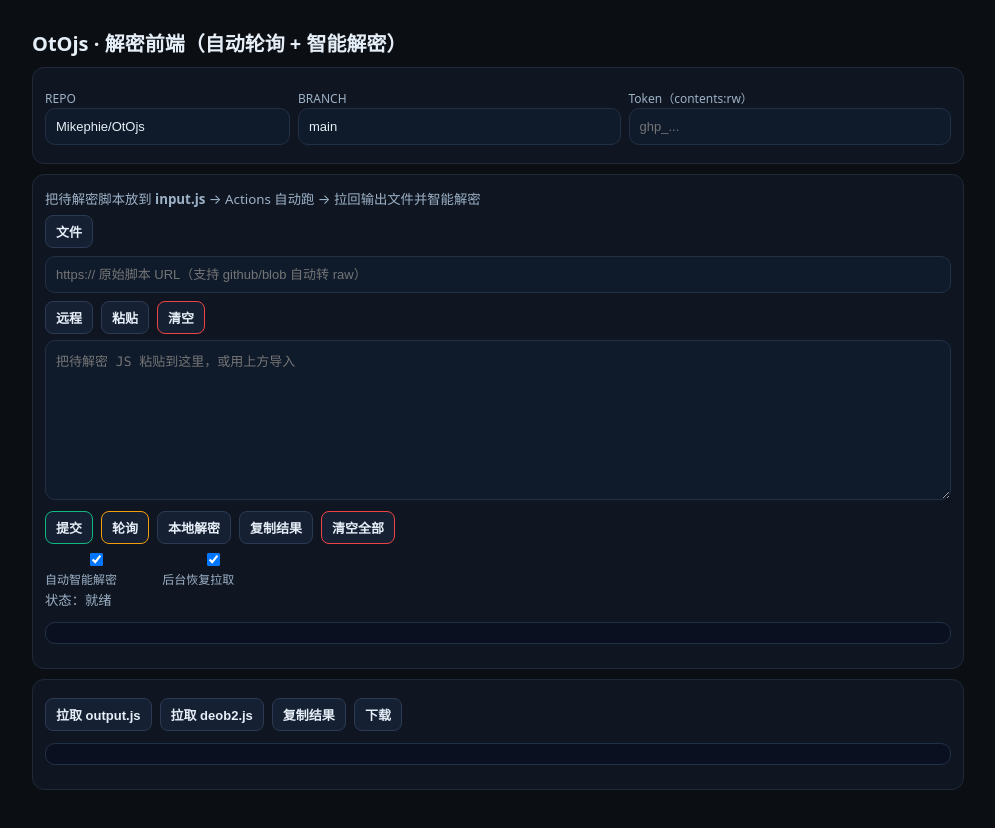
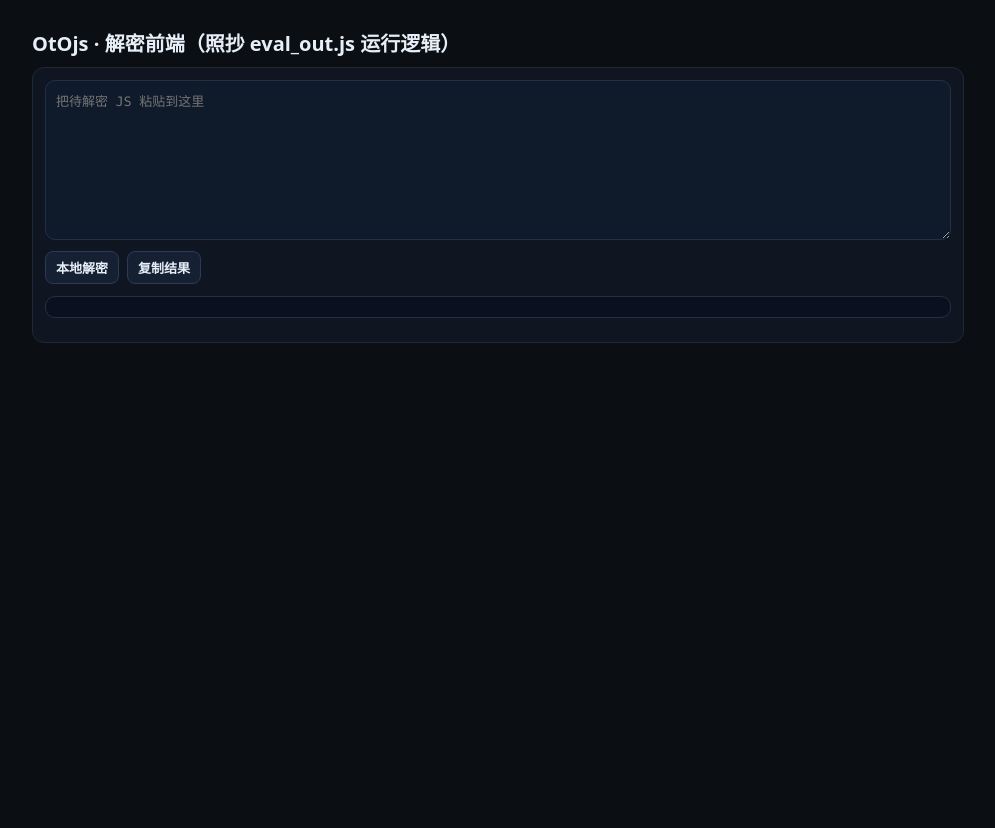
Before and after one commit to Mikephie/OtOjs, a website: page docs/index.html in a window 1280 px wide. Shown: the whole page, without its empty margins (142-1137 px from the left). After the commit the page ends 800 px from the top, so only its background shows below. Drawn offline with Linux system fonts and the light colour scheme.

Commit message:
Update index.html

```diff
--- a/docs/index.html
+++ b/docs/index.html
@@ -3,7 +3,7 @@
 <head>
   <meta charset="utf-8" />
   <meta name="viewport" content="width=device-width,initial-scale=1" />
-  <title>OtOjs · 解密前端（自动轮询 + 智能解密）</title>
+  <title>OtOjs · 解密前端（照抄版）</title>
   <link rel="stylesheet" href="style.css" />
   <style>
     pre { white-space: pre-wrap; word-break: break-word; }
@@ -11,74 +11,24 @@
 </head>
 <body>
   <div class="wrap">
-    <h1>OtOjs · 解密前端（自动轮询 + 智能解密）</h1>
-
-    <!-- 基础配置 -->
-    <div class="card">
-      <div class="row">
-        <div style="flex:2">
-          <label>REPO</label>
-          <input id="repo" value="Mikephie/OtOjs" />
-        </div>
-        <div>
-          <label>BRANCH</label>
-          <input id="branch" value="main" />
-        </div>
-        <div>
-          <label>Token（contents:rw）</label>
-          <input id="token" type="password" placeholder="ghp_..." />
-        </div>
-      </div>
-    </div>
+    <h1>OtOjs · 解密前端（照抄 eval_out.js 运行逻辑）</h1>
 
     <!-- 输入 -->
     <div class="card">
-      <small>把待解密脚本放到 <b>input.js</b> → Actions 自动跑 → 拉回输出文件并智能解密</small>
+      <textarea id="codeIn" placeholder="把待解密 JS 粘贴到这里"></textarea>
       <div class="row compact">
-        <input type="file" id="file" accept=".js,.txt,.json" />
-        <button onclick="pick()">文件</button>
-        <input id="remoteUrl" placeholder="https:// 原始脚本 URL（支持 github/blob 自动转 raw）" />
-        <button onclick="loadRemote()">远程</button>
-        <button onclick="pasteFromClipboard()">粘贴</button>
-        <button class="err" onclick="clrIn()">清空</button>
-      </div>
-      <textarea id="codeIn" placeholder="把待解密 JS 粘贴到这里，或用上方导入"></textarea>
-      <div class="row compact">
-        <button class="ok" onclick="submitInput()">提交</button>
-        <button class="warn" onclick="startAutoPoll()">轮询</button>
         <button onclick="runEvalUnpack()">本地解密</button>
         <button onclick="copySel('#codeOut', this)">复制结果</button>
-        <button class="err" onclick="clrAll()">清空全部</button>
       </div>
-      <div class="options">
-        <label><input type="checkbox" id="autoDecode" checked /> 自动智能解密</label>
-        <label><input type="checkbox" id="autoResume" checked /> 后台恢复拉取</label>
-      </div>
-      <div id="status"><small>状态：就绪</small></div>
-      <div class="bar-wrap" id="barWrap" style="display:none"><div class="bar" id="bar"></div></div>
       <pre id="codeOut" placeholder="结果将显示在这里"></pre>
-    </div>
-
-    <!-- 输出 -->
-    <div class="card">
-      <div class="row compact">
-        <button onclick="loadOutputRaw('output/output.js')">拉取 output.js</button>
-        <button onclick="loadOutputRaw('output/output.deob2.js')">拉取 deob2.js</button>
-        <button onclick="copySel('#outputRaw', this)">复制结果</button>
-        <button onclick="downloadOutput()">下载</button>
-      </div>
-      <pre id="outputRaw"></pre>
     </div>
   </div>
 
-  <!-- ====== 替换解密逻辑：引入 js_beautify + eval_out.js ====== -->
+  <!-- 完全照抄网站的解密脚本 -->
   <script src="code_packed.js"></script>
   <script src="eval_out.js"></script>
 
-  <!-- 保留你原来的 app.js 功能（提交/轮询/GitHub API） -->
-  <script src="app.js"></script>
-
-  <!-- 复制函数 -->
+  <!-- 复制按钮逻辑 -->
   <script>
     async function copySel(sel, btn){
       try{
```
